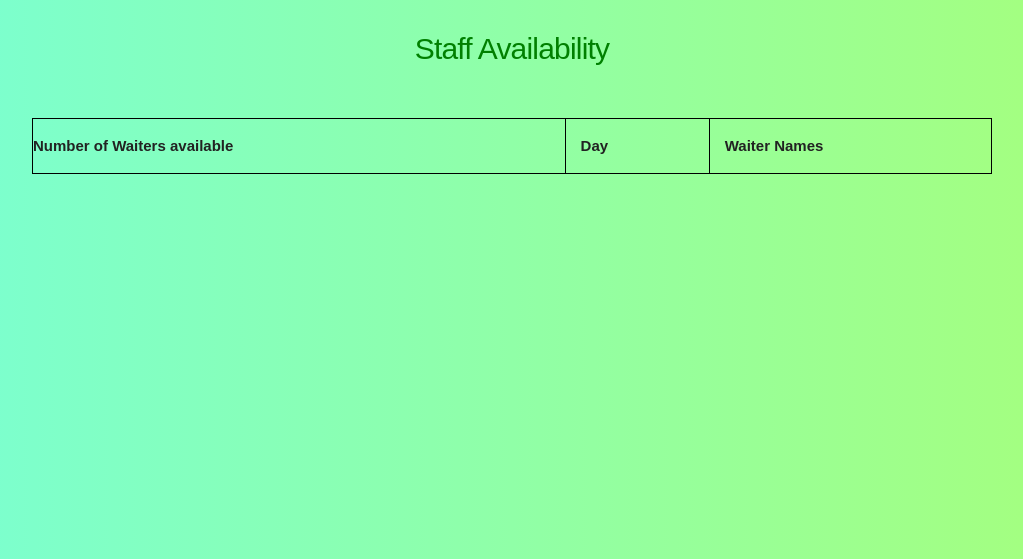
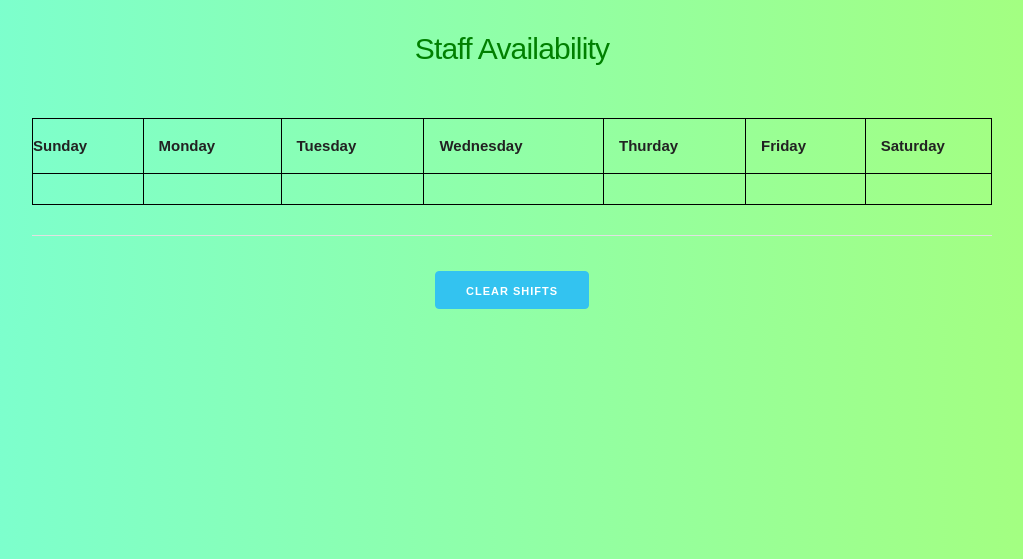
Before and after one commit to Sibabalwe-Qamata/waiter_webapp, a Node server app: page /days in a window 1280 px wide. Shown: the part 94-653 px from the top of the page, without its empty margins (128-1151 px from the left). Run offline with Node 20, Linux system fonts and the light colour scheme; data that the repository does not hold is empty; some libraries are stand-ins or nearby versions.

Commit message:
made changes

```diff
--- a/app.js
+++ b/app.js
@@ -63,6 +63,7 @@ app.use(flash());
 app.get('/waiters/:name', waiterRoutes.show);
 app.post('/waiters/:name', waiterRoutes.showAdd);
 app.get('/days', waiterRoutes.admin);
+app.get('/days', waiterRoutes.clearDB);
 
 //configure the port number using and environment number
 var portNumber = process.env.PORT || 3314;
--- a/public/css/registration_numbers.css
+++ b/public/css/registration_numbers.css
@@ -76,6 +76,10 @@ span{
     width: 80%;
 }
 
+.no-bullets {
+    list-style-type: none;
+    text-align:center;
+}
 
 .registrationNum li {
     background-color:grey;
--- a/routes.js
+++ b/routes.js
@@ -89,18 +89,27 @@ module.exports = function (waitersFac) {
             // console.log("Filterd According to day: Wedsan ",checkDay3)
 
 
-            res.render("days", {checkDay0});
+            res.render("days", {checkDay0,checkDay1, checkDay2,checkDay3, checkDay4,checkDay5, checkDay6});
 
         } catch (error) {
 
         }
     };
 
+    async function clearDB() {
+        try {
+            let clear = await waitersFac.deleteShifts();
+            res.redirect("days");
+        } catch (error) {
+
+        }
+    }
 
     return {
         show,
         showAdd,
-        admin
+        admin,
+        clearDB
 
     }
 }
--- a/views/days.handlebars
+++ b/views/days.handlebars
@@ -13,19 +13,36 @@
 
     <div class="row">
         <div class="twelve columns">
-            <table  class="centerTable">
+            <table  class="centerTable no-bullets">
                 <tr>
-                    <th>Number of Waiters available</th>
-                    <th>Day</th>
-                    <th>Waiter Names</th>
+                    <th>Sunday</th>
+                    <th>Monday</th>
+                    <th>Tuesday</th>
+                     <th>Wednesday</th>
+                    <th>Thurday</th>
+                    <th>Friday</th>
+                    <th>Saturday</th>
+                </tr>
+                <tr>
+                    <td>  {{#each checkDay0}} <li>{{waiter_name}} </li>{{/each}}</td>
+                   <td>  {{#each checkDay1}} <li>{{waiter_name}} </li>{{/each}}</td>
+                  <td>  {{#each checkDay2}} <li>{{waiter_name}} </li>{{/each}}</td>
+                 <td>  {{#each checkDay3}} <li>{{waiter_name}} </li>{{/each}}</td>
+                   <td>  {{#each checkDay4}} <li>{{waiter_name}} </li>{{/each}}</td>
+                    <td>  {{#each checkDay5}} <li>{{waiter_name}} </li>{{/each}}</td>
+                    <td>  {{#each checkDay6}} <li>{{waiter_name}} </li>{{/each}}</td>
                 </tr>
 
             </table>
-              {{#each checkDay0}}
 
-                    <p>{{waiter_name}} </p>
-              {{/each}}
         </div>
+    </div>
+<hr>
+    <div class="row">
+        <div class="twelve columns">
+                  <a href="/"><button class="button-primary" type="submit" name="button">Clear Shifts</button></a>
+        </div>
+
     </div>
 
 </div>
--- a/waiters.js
+++ b/waiters.js
@@ -4,10 +4,7 @@ module.exports = function (pool) {
     async function setWaiter(waiterName) {
         const repeatedWaiter = await duplicateCheck(waiterName);
         if (repeatedWaiter) {
-            return {
-                success: false,
-                message: "Name entered already exists. Please enter another name!"
-            }
+          // await pool.query('DELETE FROM waiters WHERE waiter_name=$1',[waiterName])
         }
         await pool.query('INSERT into waiters (waiter_name) values ($1)', [waiterName]);
 
@@ -142,6 +139,11 @@ module.exports = function (pool) {
         return allDays.rows;
     }
 
+    async function deleteShifts() {
+        let clearDB = await pool.query("DELETE from shifts");
+
+        return clearDB;
+    }
     return {
         enterWaiterName: setWaiter,
         addShifts,
@@ -157,7 +159,8 @@ module.exports = function (pool) {
         getWaiterId,
         dataCollected,
         dayMenu,
-        getShift
+        getShift,
+        deleteShifts
     }
 
 }
```
